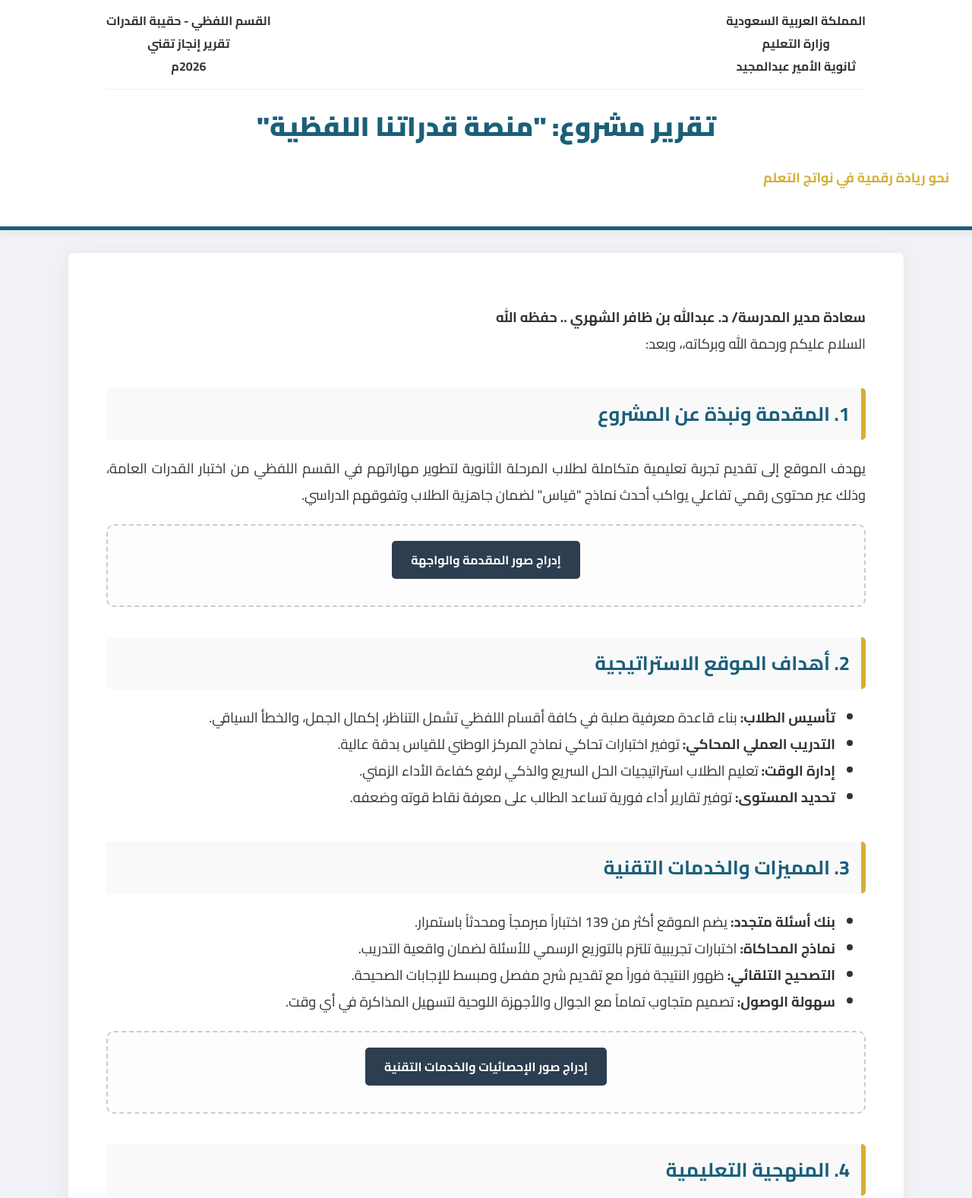
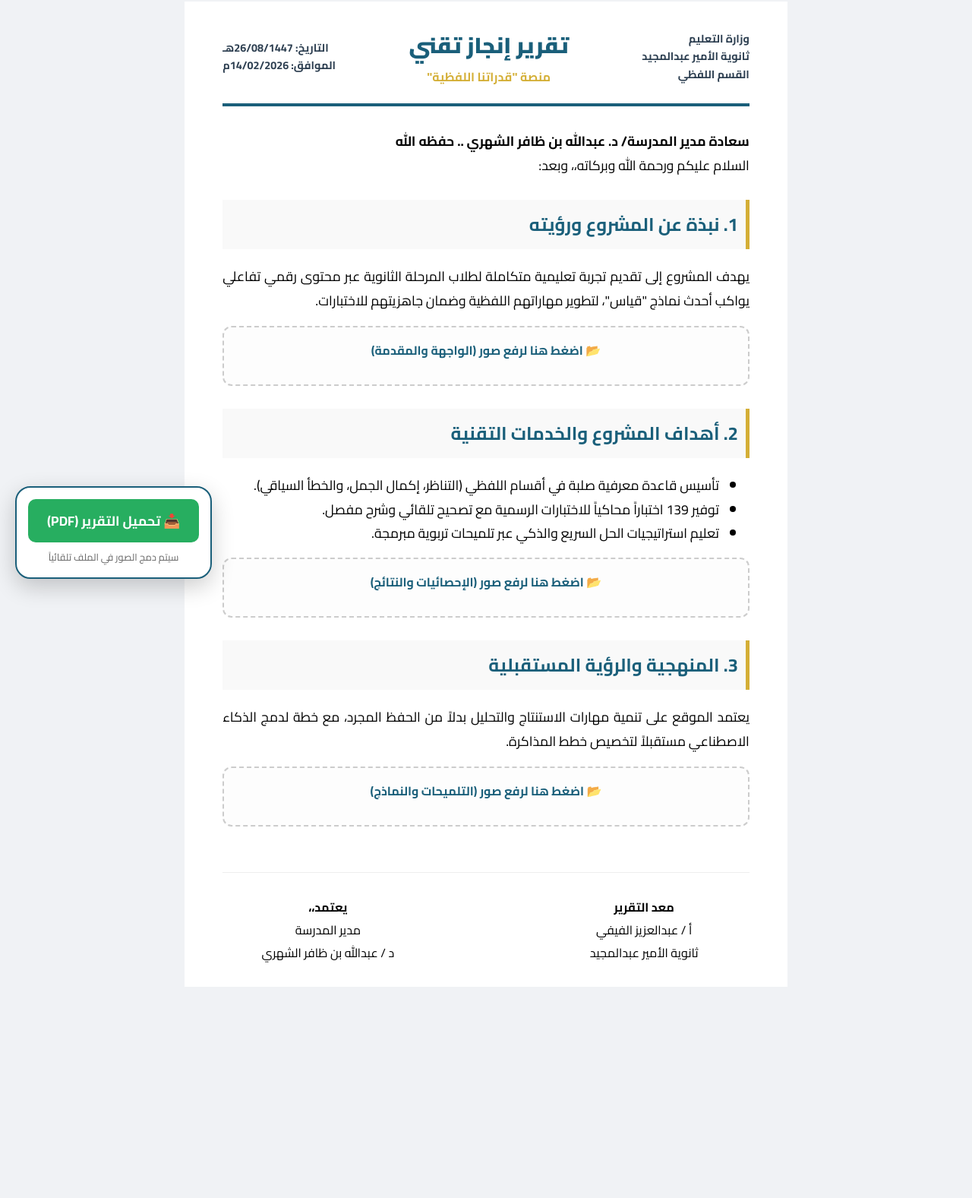
Before and after one commit to aztlaztl1512-bit/ABONAOAF, a plain HTML site: page index.html in a window 1280 px wide. Shown: the part 18-1595 px from the top of the page at 76% size. After the commit the page ends 1337 px from the top, so only its background shows below. Drawn offline with Linux system fonts and the light colour scheme.

Commit message:
Add files via upload

```diff
--- a/index.html
+++ b/index.html
@@ -3,120 +3,120 @@
 <head>
     <meta charset="UTF-8">
     <meta name="viewport" content="width=device-width, initial-scale=1.0">
-    <title>تقرير مشروع منصة القدرات - أ. عبدالعزيز الفيفي</title>
-    <link href="https://fonts.googleapis.com/css2?family=Cairo:wght@400;600;700;900&display=swap" rel="stylesheet">
+    <title>تقرير مشروع القدرات - أ. عبدالعزيز الفيفي</title>
+    <link href="https://fonts.googleapis.com/css2?family=Cairo:wght@400;700;900&display=swap" rel="stylesheet">
+    <script src="https://cdnjs.cloudflare.com/ajax/libs/html2pdf.js/0.10.1/html2pdf.bundle.min.js"></script>
     <style>
-        :root { --primary: #1a5f7a; --secondary: #2c3e50; --accent: #d4af37; }
-        body { font-family: 'Cairo', sans-serif; background-color: #f0f2f5; color: #333; margin: 0; padding: 0; }
+        :root { --primary: #1a5f7a; --accent: #d4af37; --secondary: #2c3e50; }
+        body { font-family: 'Cairo', sans-serif; background-color: #f0f2f5; margin: 0; padding: 0; }
 
-        /* الترويسة الرسمية الوزارية */
-        .official-header { background: white; padding: 30px; border-bottom: 5px solid var(--primary); text-align: center; box-shadow: 0 4px 10px rgba(0,0,0,0.05); }
-        .header-top { display: flex; justify-content: space-between; align-items: center; max-width: 1000px; margin: 0 auto; border-bottom: 1px solid #eee; padding-bottom: 15px; font-weight: bold; }
-        .main-title { color: var(--primary); font-size: 2.2em; font-weight: 900; margin: 15px 0 5px; }
+        /* شريط التحكم الثابت */
+        .admin-controls { position: fixed; bottom: 20px; left: 20px; z-index: 9999; background: white; padding: 15px; border-radius: 20px; box-shadow: 0 10px 30px rgba(0,0,0,0.2); border: 2px solid var(--primary); }
+        .btn-save { background: #27ae60; color: white; padding: 12px 25px; border-radius: 10px; border: none; font-weight: bold; cursor: pointer; font-family: 'Cairo'; font-size: 1.1em; display: block; width: 100%; transition: 0.3s; }
+        .btn-save:hover { background: #219150; transform: scale(1.05); }
 
-        .container { max-width: 1000px; margin: 30px auto; background: white; padding: 50px; border-radius: 8px; box-shadow: 0 0 30px rgba(0,0,0,0.05); }
+        /* تنسيق التقرير (A4) */
+        #report-page { background: white; width: 210mm; min-height: 297mm; margin: 20px auto; padding: 30px 50px; box-sizing: border-box; position: relative; }
+        .header-box { border-bottom: 4px solid var(--primary); padding-bottom: 20px; margin-bottom: 30px; display: flex; justify-content: space-between; align-items: center; }
+        .school-header { font-weight: bold; font-size: 0.9em; line-height: 1.6; color: var(--secondary); }
+        .report-main-title { text-align: center; flex-grow: 1; }
+        .report-main-title h1 { color: var(--primary); font-size: 2em; margin: 0; font-weight: 900; }
 
-        h2 { color: var(--primary); border-right: 6px solid var(--accent); padding-right: 15px; margin-top: 40px; font-size: 1.6em; background: #f9f9f9; padding: 10px 15px; border-radius: 0 5px 5px 0; }
-        p, li { font-size: 1.15em; line-height: 1.9; text-align: justify; }
+        h2 { color: var(--primary); border-right: 5px solid var(--accent); padding-right: 15px; background: #f9f9f9; padding: 10px; margin-top: 30px; font-size: 1.5em; }
+        p, li { line-height: 1.8; text-align: justify; font-size: 1.1em; }
 
-        /* منطقة الرفع التفاعلية */
-        .upload-zone { background: #fdfdfd; border: 2px dashed #ccc; padding: 20px; border-radius: 10px; text-align: center; margin: 20px 0; transition: 0.3s; }
-        .upload-zone:hover { border-color: var(--primary); background: #f1f4f6; }
-        .btn-upload { background: var(--secondary); color: white; padding: 10px 25px; border-radius: 5px; cursor: pointer; display: inline-block; font-weight: bold; }
-        input[type="file"] { display: none; }
+        /* منطقة الرفع */
+        .upload-field { background: #fdfdfd; border: 2px dashed #ccc; padding: 15px; margin: 15px 0; text-align: center; border-radius: 12px; transition: 0.3s; }
+        .upload-field:hover { border-color: var(--primary); }
+        .img-gallery { display: grid; grid-template-columns: 1fr 1fr; gap: 20px; margin-top: 15px; }
+        .img-gallery img { width: 100%; border-radius: 8px; border: 1px solid #ddd; box-shadow: 0 4px 8px rgba(0,0,0,0.05); }
 
-        .gallery { display: grid; grid-template-columns: repeat(auto-fit, minmax(300px, 1fr)); gap: 20px; margin-top: 15px; }
-        .gallery img { width: 100%; border-radius: 8px; box-shadow: 0 5px 15px rgba(0,0,0,0.1); border: 1px solid #ddd; }
+        .signatures { margin-top: 60px; display: flex; justify-content: space-between; border-top: 1px solid #eee; padding-top: 30px; }
+        .sig-item { text-align: center; width: 40%; }
 
-        /* التوقيعات */
-        .signature-section { margin-top: 80px; display: flex; justify-content: space-between; border-top: 2px solid #eee; padding-top: 40px; }
-        .sig-box { text-align: center; width: 350px; }
-        .sig-label { font-weight: 900; color: var(--primary); font-size: 1.2em; margin-bottom: 10px; }
-
-        @media print { .upload-zone, .btn-upload { display: none !important; } .container { box-shadow: none; width: 100%; margin: 0; } body { background: white; } }
+        @media print { .admin-controls, .upload-field label { display: none !important; } }
     </style>
 </head>
 <body>
 
-<div class="official-header">
-    <div class="header-top">
-        <div>المملكة العربية السعودية<br>وزارة التعليم<br>ثانوية الأمير عبدالمجيد</div>
-        <div>القسم اللفظي - حقيبة القدرات<br>تقرير إنجاز تقني<br>2026م</div>
-    </div>
-    <h1 class="main-title">تقرير مشروع: "منصة قدراتنا اللفظية"</h1>
-    <p style="color: var(--accent); font-weight: bold; font-size: 1.1em;">نحو ريادة رقمية في نواتج التعلم</p>
+<div class="admin-controls">
+    <button class="btn-save" onclick="exportToPDF()">📥 تحميل التقرير (PDF)</button>
+    <p style="font-size: 0.8em; margin: 8px 0 0; text-align: center; color: #666;">سيتم دمج الصور في الملف تلقائياً</p>
 </div>
 
-<div class="container">
+<div id="report-page">
+    <div class="header-box">
+        <div class="school-header">وزارة التعليم<br>ثانوية الأمير عبدالمجيد<br>القسم اللفظي</div>
+        <div class="report-main-title">
+            <h1 style="font-size: 1.8em;">تقرير إنجاز تقني</h1>
+            <span style="color: var(--accent); font-weight: bold;">منصة "قدراتنا اللفظية"</span>
+        </div>
+        <div class="school-header" style="text-align: left;">التاريخ: 26/08/1447هـ<br>الموافق: 14/02/2026م</div>
+    </div>
+
     <p><strong>سعادة مدير المدرسة/ د. عبدالله بن ظافر الشهري .. حفظه الله</strong><br>السلام عليكم ورحمة الله وبركاته،، وبعد:</p>
 
-    <h2>1. المقدمة ونبذة عن المشروع</h2>
-    <p>يهدف الموقع إلى تقديم تجربة تعليمية متكاملة لطلاب المرحلة الثانوية لتطوير مهاراتهم في القسم اللفظي من اختبار القدرات العامة، وذلك عبر محتوى رقمي تفاعلي يواكب أحدث نماذج "قياس" لضمان جاهزية الطلاب وتفوقهم الدراسي.</p>
+    <h2>1. نبذة عن المشروع ورؤيته</h2>
+    <p>يهدف المشروع إلى تقديم تجربة تعليمية متكاملة لطلاب المرحلة الثانوية عبر محتوى رقمي تفاعلي يواكب أحدث نماذج "قياس"، لتطوير مهاراتهم اللفظية وضمان جاهزيتهم للاختبارات.</p>
 
-    <div class="upload-zone">
-        <label class="btn-upload">إدراج صور المقدمة والواجهة <input type="file" accept="image/*" multiple onchange="uploadImages(this.files, 'gallery-1')"></label>
-        <div id="gallery-1" class="gallery"></div>
+    <div class="upload-field">
+        <input type="file" multiple onchange="previewImages(this.files, 'gallery1')" id="inp1" hidden>
+        <label for="inp1" style="cursor:pointer; font-weight: bold; color: var(--primary);">📂 اضغط هنا لرفع صور (الواجهة والمقدمة)</label>
+        <div id="gallery1" class="img-gallery"></div>
     </div>
 
-    <h2>2. أهداف الموقع الاستراتيجية</h2>
+    <h2>2. أهداف المشروع والخدمات التقنية</h2>
     <ul>
-        <li><strong>تأسيس الطلاب:</strong> بناء قاعدة معرفية صلبة في كافة أقسام اللفظي تشمل التناظر، إكمال الجمل، والخطأ السياقي.</li>
-        <li><strong>التدريب العملي المحاكي:</strong> توفير اختبارات تحاكي نماذج المركز الوطني للقياس بدقة عالية.</li>
-        <li><strong>إدارة الوقت:</strong> تعليم الطلاب استراتيجيات الحل السريع والذكي لرفع كفاءة الأداء الزمني.</li>
-        <li><strong>تحديد المستوى:</strong> توفير تقارير أداء فورية تساعد الطالب على معرفة نقاط قوته وضعفه.</li>
+        <li>تأسيس قاعدة معرفية صلبة في أقسام اللفظي (التناظر، إكمال الجمل، والخطأ السياقي).</li>
+        <li>توفير 139 اختباراً محاكياً للاختبارات الرسمية مع تصحيح تلقائي وشرح مفصل.</li>
+        <li>تعليم استراتيجيات الحل السريع والذكي عبر تلميحات تربوية مبرمجة.</li>
     </ul>
 
-    <h2>3. المميزات والخدمات التقنية</h2>
-    <ul>
-        <li><strong>بنك أسئلة متجدد:</strong> يضم الموقع أكثر من 139 اختباراً مبرمجاً ومحدثاً باستمرار.</li>
-        <li><strong>نماذج المحاكاة:</strong> اختبارات تجريبية تلتزم بالتوزيع الرسمي للأسئلة لضمان واقعية التدريب.</li>
-        <li><strong>التصحيح التلقائي:</strong> ظهور النتيجة فوراً مع تقديم شرح مفصل ومبسط للإجابات الصحيحة.</li>
-        <li><strong>سهولة الوصول:</strong> تصميم متجاوب تماماً مع الجوال والأجهزة اللوحية لتسهيل المذاكرة في أي وقت.</li>
-    </ul>
-
-    <div class="upload-zone">
-        <label class="btn-upload">إدراج صور الإحصائيات والخدمات التقنية <input type="file" accept="image/*" multiple onchange="uploadImages(this.files, 'gallery-2')"></label>
-        <div id="gallery-2" class="gallery"></div>
+    <div class="upload-field">
+        <input type="file" multiple onchange="previewImages(this.files, 'gallery2')" id="inp2" hidden>
+        <label for="inp2" style="cursor:pointer; font-weight: bold; color: var(--primary);">📂 اضغط هنا لرفع صور (الإحصائيات والنتائج)</label>
+        <div id="gallery2" class="img-gallery"></div>
     </div>
 
-    <h2>4. المنهجية التعليمية</h2>
-    <p>يعتمد الموقع على التركيز على المهارات العقلية العليا والاستنتاج والتحليل بدلاً من الحفظ، ويشمل ذلك فهم العلاقات اللفظية، السياق اللغوي، وتحليل النصوص واستنتاج المعلومات الضمنية.</p>
+    <h2>3. المنهجية والرؤية المستقبلية</h2>
+    <p>يعتمد الموقع على تنمية مهارات الاستنتاج والتحليل بدلاً من الحفظ المجرد، مع خطة لدمج الذكاء الاصطناعي مستقبلاً لتخصيص خطط المذاكرة.</p>
 
-    <div class="upload-zone">
-        <label class="btn-upload">إدراج صور المنهجية والتلميحات <input type="file" accept="image/*" multiple onchange="uploadImages(this.files, 'gallery-3')"></label>
-        <div id="gallery-3" class="gallery"></div>
+    <div class="upload-field">
+        <input type="file" multiple onchange="previewImages(this.files, 'gallery3')" id="inp3" hidden>
+        <label for="inp3" style="cursor:pointer; font-weight: bold; color: var(--primary);">📂 اضغط هنا لرفع صور (التلميحات والنماذج)</label>
+        <div id="gallery3" class="img-gallery"></div>
     </div>
 
-    <h2>5. الرؤية المستقبلية</h2>
-    <ul>
-        <li>دمج تقنيات الذكاء الاصطناعي لتخصيص خطة مذاكرة فريدة لكل طالب بناءً على منحنى أدائه.</li>
-        <li>التوسع لتغطية اختبارات "القدرات المعرفية" واختبار "ستيب" (STEP) لشمولية الفائدة التعليمية.</li>
-    </ul>
-
-    <div class="signature-section">
-        <div class="sig-box">
-            <div class="sig-label">معد التقرير</div>
-            <p>أ / عبدالعزيز الفيفي<br>ثانوية الأمير عبدالمجيد 🎓</p>
-        </div>
-        <div class="sig-box">
-            <div class="sig-label">يعتمد،،</div>
-            <p>مدير المدرسة<br>د / عبدالله بن ظافر الشهري</p>
-        </div>
+    <div class="signatures">
+        <div class="sig-item"><strong>معد التقرير</strong><br>أ / عبدالعزيز الفيفي<br>ثانوية الأمير عبدالمجيد</div>
+        <div class="sig-item"><strong>يعتمد،،</strong><br>مدير المدرسة<br>د / عبدالله بن ظافر الشهري</div>
     </div>
 </div>
 
 <script>
-    function uploadImages(files, galleryId) {
+    function previewImages(files, galleryId) {
         const gallery = document.getElementById(galleryId);
-        for (let i = 0; i < files.length; i++) {
+        for (let file of files) {
             const reader = new FileReader();
-            reader.onload = function(e) {
+            reader.onload = (e) => {
                 const img = document.createElement('img');
                 img.src = e.target.result;
                 gallery.appendChild(img);
-            }
-            reader.readAsDataURL(files[i]);
+            };
+            reader.readAsDataURL(file);
         }
+    }
+
+    function exportToPDF() {
+        const element = document.getElementById('report-page');
+        const options = {
+            margin: 0,
+            filename: 'تقرير_مشروع_القدرات_الفيفي.pdf',
+            image: { type: 'jpeg', quality: 1.0 },
+            html2canvas: { scale: 3, useCORS: true, letterRendering: true },
+            jsPDF: { unit: 'mm', format: 'a4', orientation: 'portrait' }
+        };
+        html2pdf().set(options).from(element).save();
     }
 </script>
 
```
